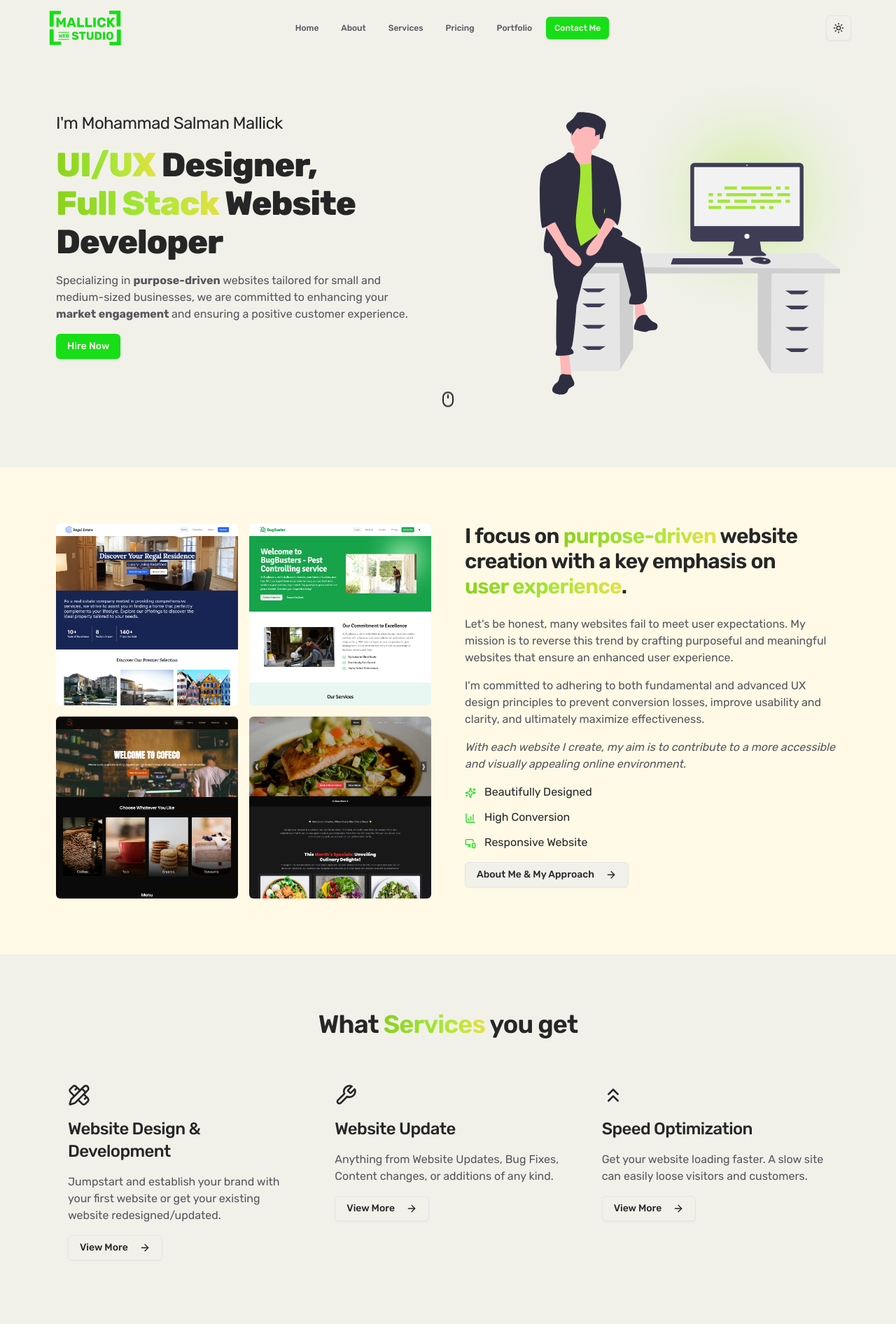
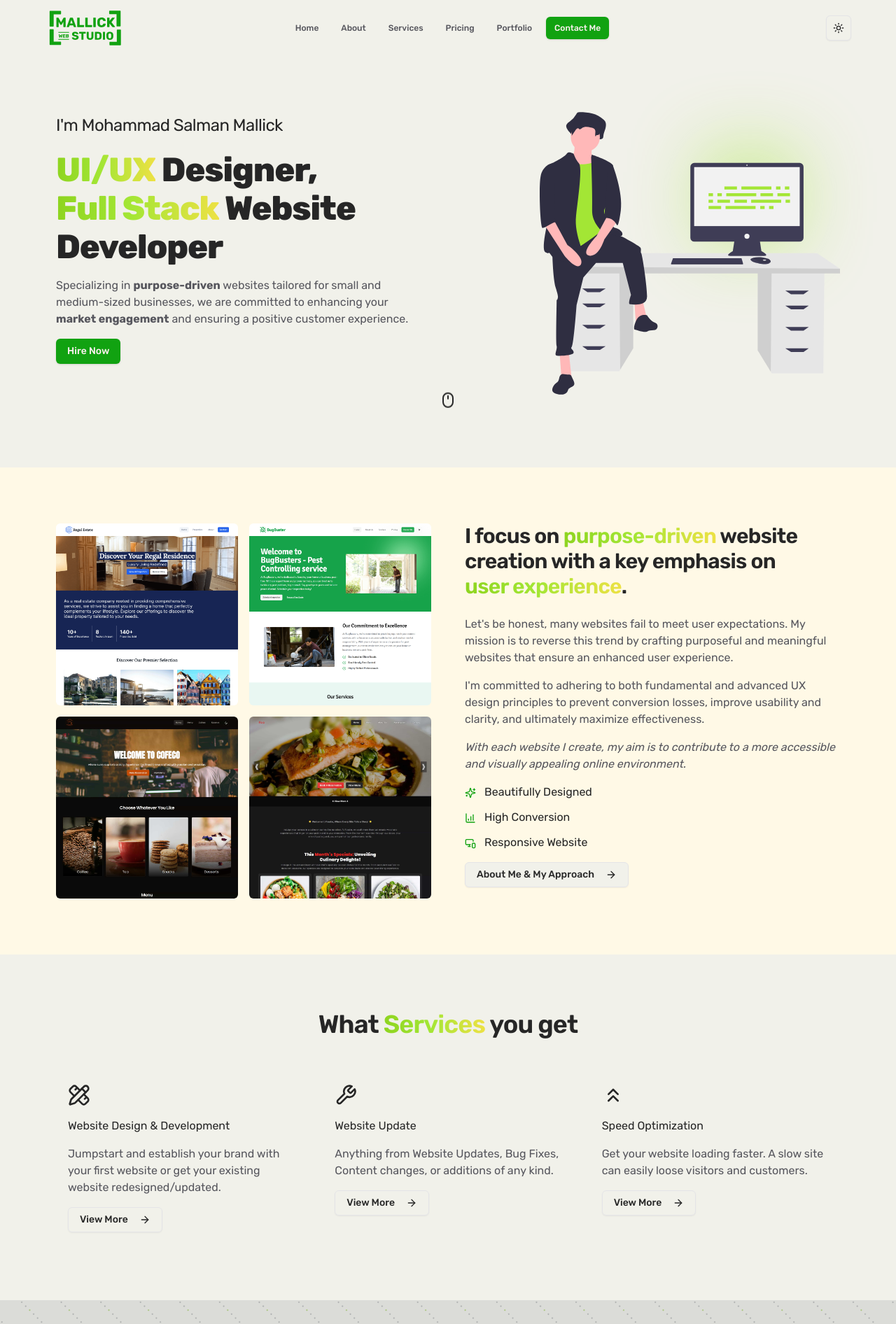
Before and after one commit to mallickwebstudio/mallickwebstudio, a Next.js app: page / in a window 1280 px wide. Shown: the top 1892 px of the page at 70% size. Built offline with nearby package versions, Linux system fonts and the light colour scheme.

Commit message:
Updated Sementics

```diff
--- a/src/app/(pages)/(home)/hero.jsx
+++ b/src/app/(pages)/(home)/hero.jsx
@@ -1,4 +1,5 @@
-"use client"
+"use client";
+
 import { buttonVariants } from "@/components/ui/button";
 import SparkleText from "@/components/other/sparkle-text";
 import Image from "next/image";
@@ -11,61 +12,85 @@ const container = {
   hidden: { opacity: 0 },
   visible: {
     opacity: 1,
-        transition: { delayChildren: 0.1, staggerChildren: 0.3, }
-    }
+    transition: { delayChildren: 0.1, staggerChildren: 0.3 },
+  },
 };
 
 const item = {
   hidden: { x: -20, y: 20, opacity: 0 },
-    visible: { x: 0, y: 0, opacity: 1 }
+  visible: { x: 0, y: 0, opacity: 1 },
 };
-
 
 export default function Hero() {
   return (
-        <section id="hero">
+    <section id="hero" className="relative">
       <div className="section-wrapper">
-
         <div className="grid gap-8 md:grid-cols-5">
-                    <motion.div className="md:col-span-3"
+          {/* Hero Text Content */}
+          <motion.article
+            className="md:col-span-3"
             variants={container}
             initial="hidden"
             animate="visible"
           >
-                        <motion.h1 variants={item} className="text-2xl font-normal self-start">
+            <motion.h1
+              variants={item}
+              className="text-2xl font-normal leading-relaxed"
+            >
               I&apos;m Mohammad Salman Mallick
             </motion.h1>
 
-                        <motion.p variants={item} className="h1 my-base leading-[55px] self-start">
-                            <span className="clr-p"><SparkleText text="UI/UX" /></span> Designer, <br />
-                            <span className="clr-p"><SparkleText text="Full Stack" /></span> Website Developer
+            <motion.h2
+              variants={item}
+              className="h1 my-base leading-[55px] text-left"
+            >
+              <span>
+                <SparkleText text="UI/UX" />
+              </span>{" "}
+              Designer, <br />
+              <span>
+                <SparkleText text="Full Stack" />
+              </span>{" "}
+              Website Developer
+            </motion.h2>
+
+            <motion.p
+              variants={item}
+              className="md:w-4/5 text-muted-foreground"
+            >
+              Specializing in{" "}
+              <span className="font-bold">purpose-driven</span> websites
+              tailored for small and medium-sized businesses, we are committed
+              to enhancing your{" "}
+              <span className="font-bold">market engagement</span> and ensuring
+              a positive customer experience.
             </motion.p>
 
-                        <motion.p variants={item} className="md:w-4/5 self-start text-muted-foreground">
-                            Specializing in <span className="font-bold"> purpose-driven </span>  websites tailored for small and medium-sized businesses, we are committed to enhancing your <span className="font-bold"> market engagement </span>  and ensuring a positive customer experience.
-                        </motion.p>
+            <motion.div variants={item} className="mt-base">
+              <Link className={buttonVariants()} href="/contact">
+                Hire Now
+              </Link>
+            </motion.div>
+          </motion.article>
 
-                        <motion.div variants={item} className="mt-base self-start">
-                            <Link className={buttonVariants()} href="/contact" >Hire Now</Link>
-                        </motion.div>
-                    </motion.div>
-
+          {/* Hero Image */}
           <FadeLeft className="relative md:col-span-2">
-                        <div className="hero-blob" />
-                        <div className="relative w-full bg-contain flex-center rounded overflow-hidden" >
+            <div className="hero-blob" aria-hidden="true" />
+            <div className="relative w-full flex-center rounded overflow-hidden">
               <Image
-                                className="relative object-contain object-center rounded"
+                className="object-contain object-center rounded"
                 width={500}
                 height={500}
                 src="/hero.svg"
-                                alt="hero image by manypixel"
+                alt="Illustration of a person working on design and development"
                 priority
               />
             </div>
           </FadeLeft>
         </div>
+        {/* Scroll Indicator */}
         <ScrollMouse />
       </div>
-        </section >
-    )
+    </section>
+  );
 }
--- a/src/app/(pages)/(home)/pricing.jsx
+++ b/src/app/(pages)/(home)/pricing.jsx
@@ -6,8 +6,7 @@ import { pricing } from "@/lib/datas/const";
 export default function Pricing() {
   return (
     <section className="bg-section-pattern-2" id="pricing">
-      <div className="section-wrapper">
-        <div className="mx-auto">
+      <div className="mx-auto section-wrapper">
         <FadeUp tag="h2">
           Quality and Affordable Website <SparkleText text="Pricing" />
         </FadeUp>
@@ -26,7 +25,6 @@ export default function Pricing() {
           ))}
         </div>
       </div>
-      </div>
     </section>
   )
 }
--- a/src/app/(pages)/(home)/purpose.jsx
+++ b/src/app/(pages)/(home)/purpose.jsx
@@ -9,52 +9,41 @@ import Link from "next/link";
 
 export default function Purpose() {
   return (
-    <section className="bg-section-secondary" id="purpose">
+    <section className="bg-section-secondary" id="purpose" aria-labelledby="purpose-heading">
       <div className="relative section-wrapper grid md:grid-cols-2 gap-block">
-        {/* Image */}
-        <FadeRight className="md:sticky top-block w-full h-fit grid grid-cols-2 gap-base">
-          <div className="relative w-full aspect-square overflow-hidden rounded-md">
+        {/* Image Gallery */}
+        <aside
+          className="md:sticky top-block w-full h-fit grid grid-cols-2 gap-base"
+          aria-labelledby="project-gallery-heading"
+        >
+          <h3 id="project-gallery-heading" className="sr-only">
+            Featured Projects Gallery
+          </h3>
+          {[
+            { src: "/images/projects/regalestate.png", alt: "Regalestate website" },
+            { src: "/images/projects/bugbuster.png", alt: "Bugbuster website" },
+            { src: "/images/projects/cofeco.jpg", alt: "Cofeco website" },
+            { src: "/images/projects/foodie.jpg", alt: "Foodie website" },
+          ].map((item, index) => (
+            <div
+              key={index}
+              className="relative w-full aspect-square overflow-hidden rounded-md"
+            >
               <Image
                 className="relative w-full aspect-square object-cover object-top rounded"
                 width={150}
                 height={150}
-              src="/images/projects/regalestate.png"
-              alt="regalestate website"
+                src={item.src}
+                alt={item.alt}
               />
             </div>
-          <div className="relative w-full aspect-square overflow-hidden rounded-md">
-            <Image
-              className="relative w-full aspect-square object-cover object-top rounded"
-              width={150}
-              height={150}
-              src="/images/projects/bugbuster.png"
-              alt="bugbuster website"
-            />
-          </div>
-          <div className="relative w-full aspect-square overflow-hidden rounded-md">
-            <Image
-              className="relative w-full aspect-square object-cover object-top rounded"
-              width={150}
-              height={150}
-              src="/images/projects/cofeco.jpg"
-              alt="cofeco website"
-            />
-          </div>
-          <div className="relative w-full aspect-square overflow-hidden rounded-md">
-            <Image
-              className="relative w-full aspect-square object-cover object-top rounded"
-              width={150}
-              height={150}
-              src="/images/projects/foodie.jpg"
-              alt="foodie website"
-            />
-          </div>
-        </FadeRight>
+          ))}
+        </aside>
 
         {/* Details */}
         <div>
-          <FadeUp tag="h2" className="text-2xl md:text-3xl md:text-left">
-            I focus on <SparkleText text="purpose-driven" />  website creation with a key emphasis on <SparkleText text="user experience" />.
+          <FadeUp tag="h2" id="purpose-heading" className="text-2xl md:text-3xl md:text-left">
+            I focus on <SparkleText text="purpose-driven" /> website creation with a key emphasis on <SparkleText text="user experience" />.
           </FadeUp>
 
           <div>
@@ -69,17 +58,18 @@ export default function Purpose() {
             </FadeUp>
           </div>
 
-          <ul className="mt-base space-y-sm">
+          <h3 id="key-features-heading" className="sr-only">
+            Key Features
+          </h3>
+          <ul className="mt-base space-y-sm" aria-labelledby="key-features-heading">
             <FadeRight tag="li">
               <Sparkles className="inline mr-sm size-base text-primary" />
               <span>Beautifully Designed</span>
             </FadeRight>
-
             <FadeRight tag="li">
               <BarChart4 className="inline mr-sm size-base text-primary" />
               <span>High Conversion</span>
             </FadeRight>
-
             <FadeRight tag="li">
               <MonitorSmartphone className="inline mr-sm size-base text-primary" />
               <span>Responsive Website</span>
@@ -87,12 +77,16 @@ export default function Purpose() {
           </ul>
 
           <FadeRight className="mt-base">
-              <Link className={`${buttonVariants({ variant: "outline" })} hover:bg-primary hover:text-primary-foreground group`} href="/about">
-                About Me & My Approach <ArrowRight className="ml-2 group-hover:ml-4 transition-all size-4 inline" />
+            <Link
+              className={`${buttonVariants({ variant: "outline" })} hover:bg-primary hover:text-primary-foreground group`}
+              href="/about"
+            >
+              About Me & My Approach
+              <ArrowRight className="ml-2 group-hover:ml-4 transition-all size-4 inline" />
             </Link>
           </FadeRight>
         </div>
       </div>
     </section>
-  )
+  );
 }
--- a/src/app/(pages)/(home)/service.jsx
+++ b/src/app/(pages)/(home)/service.jsx
@@ -11,6 +11,7 @@ export default function Service() {
                 <FadeUp tag="h2">
                     What <SparkleText text="Services" /> you get
                 </FadeUp>
+
                 <div className="mt-block grid gap-6 sm:grid-cols-2 lg:grid-cols-3">
                     {services.map((item, i) => {
                         return (
--- a/src/app/globals.css
+++ b/src/app/globals.css
@@ -14,7 +14,7 @@
     --popover: 0 0% 100%;
     --popover-foreground: 240 10% 3.9%;
 
-    --primary: 120 81% 48%;
+    --primary: 120 81% 35%;
     --primary-foreground: 355.7 100% 97.3%;
 
     --secondary: 46 100% 95%;
--- a/src/components/cards/home-project-card.jsx
+++ b/src/components/cards/home-project-card.jsx
@@ -3,34 +3,42 @@ import Link from "next/link";
 import { Badge } from "../ui/badge";
 import { buttonVariants } from "../ui/button";
 import { ExternalLink } from "lucide-react";
+import { cn } from "@/lib/utils";
 
 export default function HomeProjectCard({ data: { title, concept, description, link, imageUrl } }) {
     return (
-        <div className="relative rounded overflow-hidden group">
+        <div className="relative rounded overflow-hidden group" aria-labelledby={`project-card-${title}`}>
             {/* Image */}
             <Image
                 className="relative w-full aspect-video object-cover object-top md:grayscale border rounded group-hover:grayscale-0 transition-all"
                 src={imageUrl}
                 width={320}
                 height={90}
-                alt={`${title} website image`}
+                alt={`${title} project image`}
             />
 
             {/* Details */}
             <div className="my-4">
-                <div className="flex gap-2 flex-wrap">
+                <header className="flex gap-2 flex-wrap">
                     {concept.map((item, i) => (
                         <Badge className="bg-primary/30" variant="secondary" key={item + i}>{item}</Badge>
                     ))}
-                </div>
-                <h3 className="mt-xs">{title}</h3>
+                </header>
+
+                <h3 className="mt-xs" id={`project-card-${title}`}>{title}</h3>
+
                 <p className="mt-2 leading-5 line-clamp-2 text-muted-foreground">{description}</p>
-                <div className="mt-4 flex gap-4">
-                    <Link className={buttonVariants({ variant: "outline", size: "sm" })} href={link} target="_blank">
-                        View Live <ExternalLink className="ml-2 inline size-4" />
-                    </Link>
-                </div>
+
+                <Link
+                    className={cn(buttonVariants({ variant: "outline", size: "sm" }),"mt-4")}
+                    href={link}
+                    target="_blank"
+                    rel="noopener noreferrer"
+                    aria-label={`View the live project for ${title}`}
+                >
+                    View Live <ExternalLink className="ml-2 inline size-4" />
+                </Link>
             </div>
         </div>
-    )
+    );
 }
--- a/src/components/cards/service-card.jsx
+++ b/src/components/cards/service-card.jsx
@@ -1,30 +1,35 @@
 import { ArrowRight } from "lucide-react";
 import Link from "next/link";
 import { buttonVariants } from "../ui/button";
-import ZoomIn from "../animaitons/ZoomIn";
 import FadeLeft from "../animaitons/FadeLeft";
-import { delay } from "framer-motion";
 
 export default function ServiceCard({ data: { icon, title, description, href } }) {
   return (
     <div className="relative p-4 h-full w-full hover:bg-gradient-to-bl from-background to-secondary/55 border border-transparent hover:border-muted rounded-lg overflow-hidden transition-all group">
       <FadeLeft>
+        <div className="icon" aria-hidden="true">
           {icon}
+        </div>
       </FadeLeft>
 
-            <FadeLeft tag="h3" className="my-base">
-                {title}
+      <FadeLeft as="h3" className="my-base" id={`service-title-${title}`}>
+        <span className="sr-only">Service: </span>{title}
       </FadeLeft>
 
-            <FadeLeft tag="p" className="text-muted-foreground">
+      <FadeLeft as="p" className="text-muted-foreground" id={`service-description-${title}`}>
         {description}
       </FadeLeft>
 
       <FadeLeft>
-                <Link className={`${buttonVariants({ variant: "outline" })} mt-base hover:bg-primary hover:text-primary-foreground`} href={href}>
-                    View More  <ArrowRight className="ml-2 group-hover:ml-4 transition-all size-4 inline" />
+        <Link
+          className={`${buttonVariants({ variant: "outline" })} mt-base hover:bg-primary hover:text-primary-foreground`}
+          href={href}
+          aria-labelledby={`service-title-${title} service-description-${title}`}
+        >
+          View More
+          <ArrowRight className="ml-2 group-hover:ml-4 transition-all size-4 inline" />
         </Link>
       </FadeLeft>
     </div>
-    )
+  );
 }
--- a/src/components/layout/navbar/navbar.jsx
+++ b/src/components/layout/navbar/navbar.jsx
@@ -1,51 +1,79 @@
-"use client"
-import Link from 'next/link';
-import { AlignRight, X } from 'lucide-react';
-import { useState } from 'react';
-import { siteConfig } from '@/lib/datas/metaDatas';
-import { navigationLinks } from '@/lib/datas/const';
-import { usePathname } from 'next/navigation';
-import { buttonVariants } from '@/components/ui/button';
-import ThemeToggleButton from '@/components/other/theme-toggle-button';
-import { LogoHorizontal } from '@/components/other/svgs';
+"use client";
 
+import Link from "next/link";
+import { AlignRight, X } from "lucide-react";
+import { useState } from "react";
+import { siteConfig } from "@/lib/datas/metaDatas";
+import { navigationLinks } from "@/lib/datas/const";
+import { usePathname } from "next/navigation";
+import { buttonVariants } from "@/components/ui/button";
+import ThemeToggleButton from "@/components/other/theme-toggle-button";
+import { LogoHorizontal } from "@/components/other/svgs";
 
-export function NavigationLinks() {
+function NavigationLinks() {
   const path = usePathname();
 
   return (
     <>
       {navigationLinks.map((item) => (
-        <li key={item.title}>
-          <Link className={`${buttonVariants({ variant: item.varient, size: 'sm' })} ${path === item.path && "bg-accent"} capitalize text-muted-foreground`} href={item.href}>
+        <li key={item.title} role="menuitem">
+          <Link
+            href={item.href}
+            className={`${buttonVariants({
+              variant: item.varient,
+              size: "sm",
+            })} ${path === item.path && "bg-accent"} capitalize text-muted-foreground`}
+          >
             {item.title}
           </Link>
         </li>
       ))}
     </>
-  )
+  );
+}
+
+function MobileMenuToggle({ isOpen, onClick }) {
+  return (
+    <button
+      aria-expanded={isOpen}
+      aria-controls="main-navigation"
+      className="size-8 md:hidden flex-center justify-self-end"
+      onClick={onClick}
+    >
+      {isOpen ? <X /> : <AlignRight />}
+    </button>
+  );
 }
 
 export default function Navbar() {
   const [isNavbarOpen, setIsNavbarOpen] = useState(false);
 
   return (
-    <header className={`container p-0 w-full bg-background md:border-0 ${isNavbarOpen && "border-b"}`}>
-      <nav className="px-[5%] py-2 w-full h-full grid grid-cols-2 md:grid-cols-7 gap-base justify-center items-center">
-
-        <Link className="block h-16 flex-center w-fit" href="/">
+    <header className={`mx-auto container p-0 w-full bg-background ${isNavbarOpen && "border-b"}`}>
+      <nav
+        className="px-[5%] py-2 w-full grid grid-cols-2 md:grid-cols-7 gap-base items-center"
+        aria-label="Main Navigation"
+      >
+        {/* Logo */}
+        <Link href="/" className="block h-16 flex-center w-fit">
           <LogoHorizontal className="h-16 text-primary" />
-          <span className='sr-only'>{siteConfig.name}</span>
+          <span className="sr-only">{siteConfig.name}</span>
         </Link>
 
+        {/* Mobile Menu Toggle */}
+        <MobileMenuToggle isOpen={isNavbarOpen} onClick={() => setIsNavbarOpen(!isNavbarOpen)} />
 
-        <div className="size-8 md:hidden justify-self-end flex-center"
-          onClick={() => setIsNavbarOpen(!isNavbarOpen)}>
-          {isNavbarOpen ? <X /> : <AlignRight />}
-        </div>
-
-        <div className={`col-span-2 md:col-span-5 justify-self-center  ${isNavbarOpen ? 'block' : 'hidden md:block'}`}>
-          <ul className={`relative flex-center flex-col gap-xs md:flex-row md:flex ${isNavbarOpen ? 'flex' : 'hidden'}`}>
+        {/* Navigation Links */}
+        <div
+          id="main-navigation"
+          className={`col-span-2 md:col-span-5 justify-self-center transition-all duration-300 ${
+            isNavbarOpen ? "flex" : "hidden"
+          } md:flex`}
+        >
+          <ul
+            className="relative flex-center flex-col gap-xs md:flex-row"
+            role="menu"
+          >
             <NavigationLinks />
             <li className="md:hidden">
               <ThemeToggleButton />
@@ -53,8 +81,9 @@ export default function Navbar() {
           </ul>
         </div>
 
+        {/* Theme Toggle Button (Desktop Only) */}
         <ThemeToggleButton className="hidden md:block justify-self-end" />
       </nav>
     </header>
-  )
+  );
 }
```
Also changed, not shown: src/app/(pages)/about/how-we-work.jsx (+28 -18 lines), src/app/(pages)/about/mission.jsx (+21 -18 lines), src/components/cards/pricing-card.jsx (+14 -14 lines), src/components/other/sparkle-text.jsx (+19 -7 lines), public/og.jpg, src/app/twitter-image.png. Lines whose indentation alone changed are shown as unchanged.
